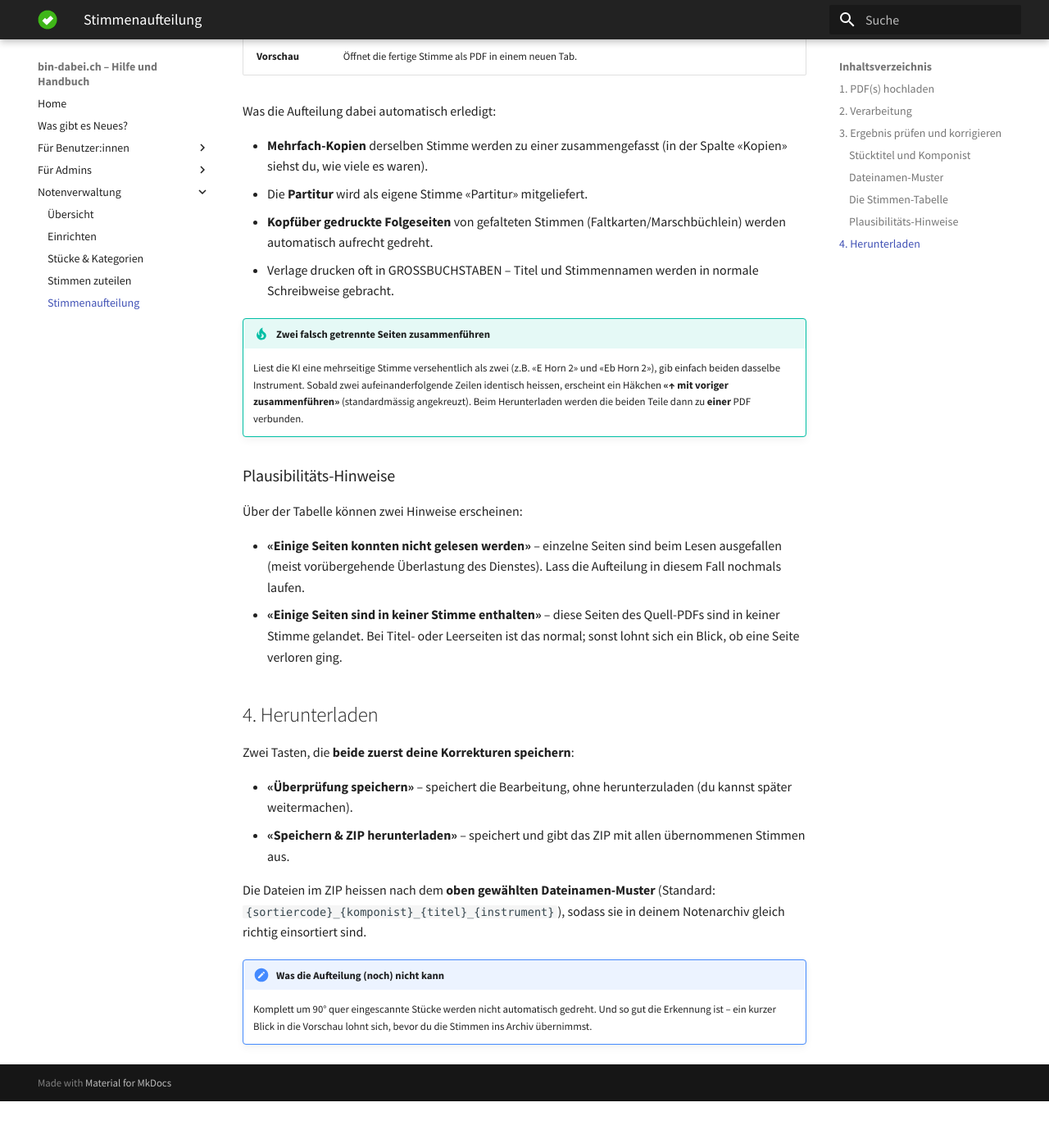
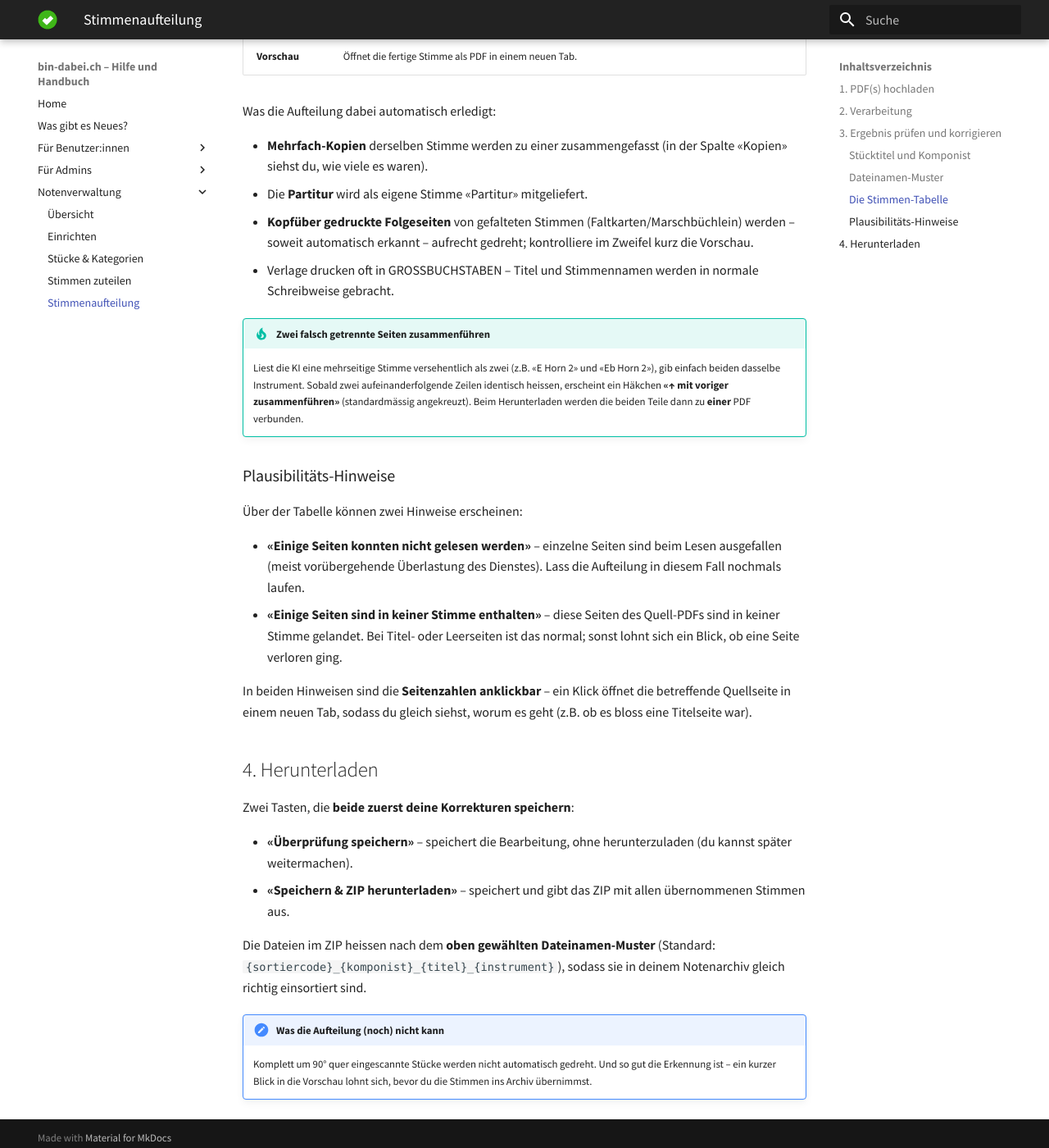
Before and after one commit to ritterg/bin-dabei-dokumentation, an MkDocs documentation site: the page built from docs/noten/stimmenaufteilung.md, in a window 1280 px wide and 1400 px high, scrolled down 3312 px. Shown: the whole window at 82% size. Built offline with MkDocs 1.6.1 and Material for MkDocs 9.7.7, drawn with Linux system fonts in a browser that asks for light colours; some web fonts are replaced; before the commit the page ends 4655 px from its top, so only the background shows below that.

Commit message:
docs(noten): clickable page links in warnings; rotation "soweit erkannt"
- note that the page numbers in both plausibility warnings are clickable links
  that open the source page in a new tab
- soften the 180° de-rotation claim ("soweit automatisch erkannt") and suggest
  a quick preview check, since the model does not detect every rotation

```diff
--- a/docs/noten/stimmenaufteilung.md
+++ b/docs/noten/stimmenaufteilung.md
@@ -86,7 +86,7 @@
 
 - **Mehrfach-Kopien** derselben Stimme werden zu einer zusammengefasst (in der Spalte «Kopien» siehst du, wie viele es waren).
 - Die **Partitur** wird als eigene Stimme «Partitur» mitgeliefert.
-- **Kopfüber gedruckte Folgeseiten** von gefalteten Stimmen (Faltkarten/Marschbüchlein) werden automatisch aufrecht gedreht.
+- **Kopfüber gedruckte Folgeseiten** von gefalteten Stimmen (Faltkarten/Marschbüchlein) werden – soweit automatisch erkannt – aufrecht gedreht; kontrolliere im Zweifel kurz die Vorschau.
 - Verlage drucken oft in GROSSBUCHSTABEN – Titel und Stimmennamen werden in normale Schreibweise gebracht.
 
 !!! tip "Zwei falsch getrennte Seiten zusammenführen"
@@ -97,6 +97,8 @@
 
 - **«Einige Seiten konnten nicht gelesen werden»** – einzelne Seiten sind beim Lesen ausgefallen (meist vorübergehende Überlastung des Dienstes). Lass die Aufteilung in diesem Fall nochmals laufen.
 - **«Einige Seiten sind in keiner Stimme enthalten»** – diese Seiten des Quell-PDFs sind in keiner Stimme gelandet. Bei Titel- oder Leerseiten ist das normal; sonst lohnt sich ein Blick, ob eine Seite verloren ging.
+
+In beiden Hinweisen sind die **Seitenzahlen anklickbar** – ein Klick öffnet die betreffende Quellseite in einem neuen Tab, sodass du gleich siehst, worum es geht (z.B. ob es bloss eine Titelseite war).
 
 ## 4. Herunterladen
 
```
